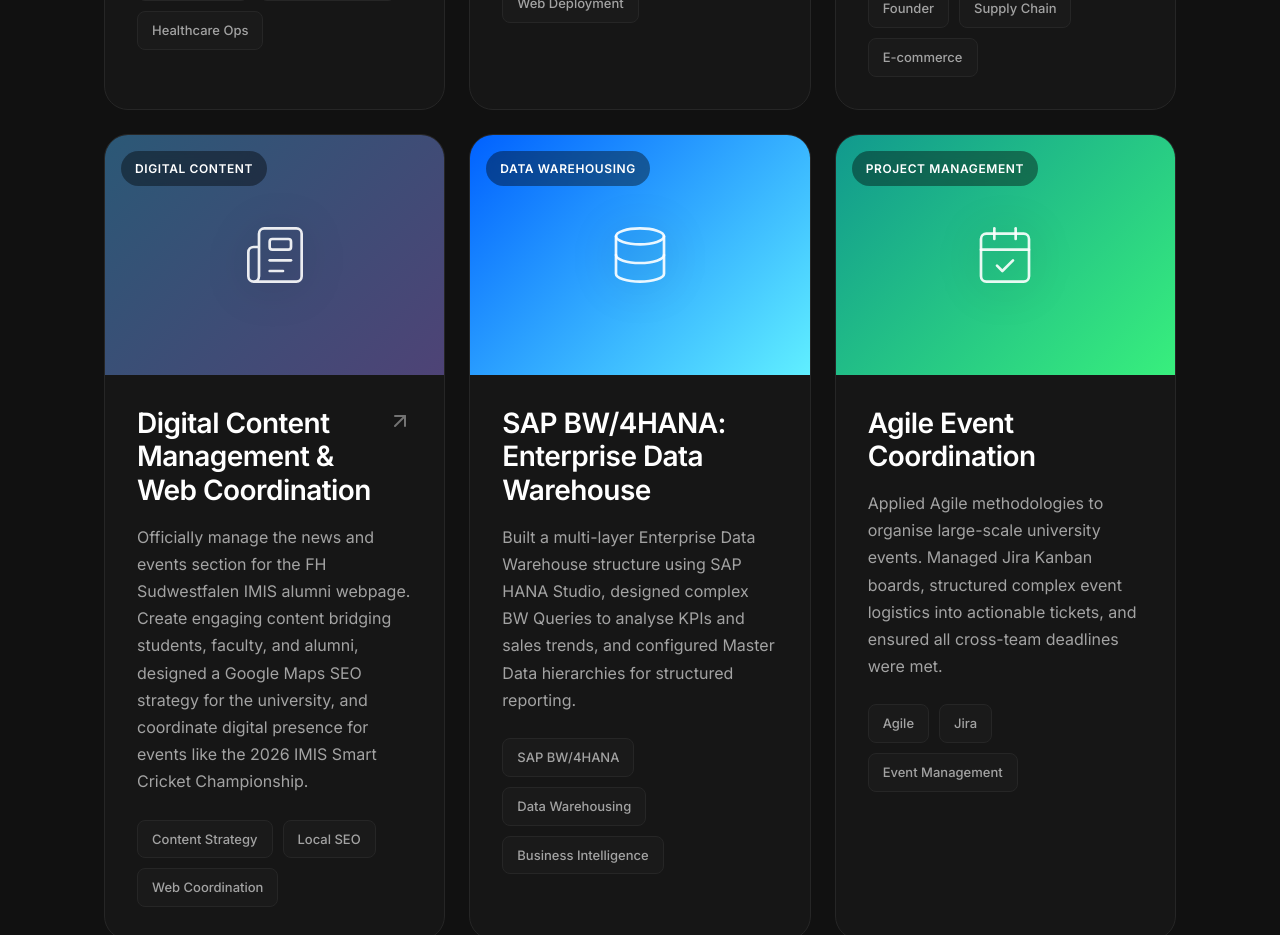
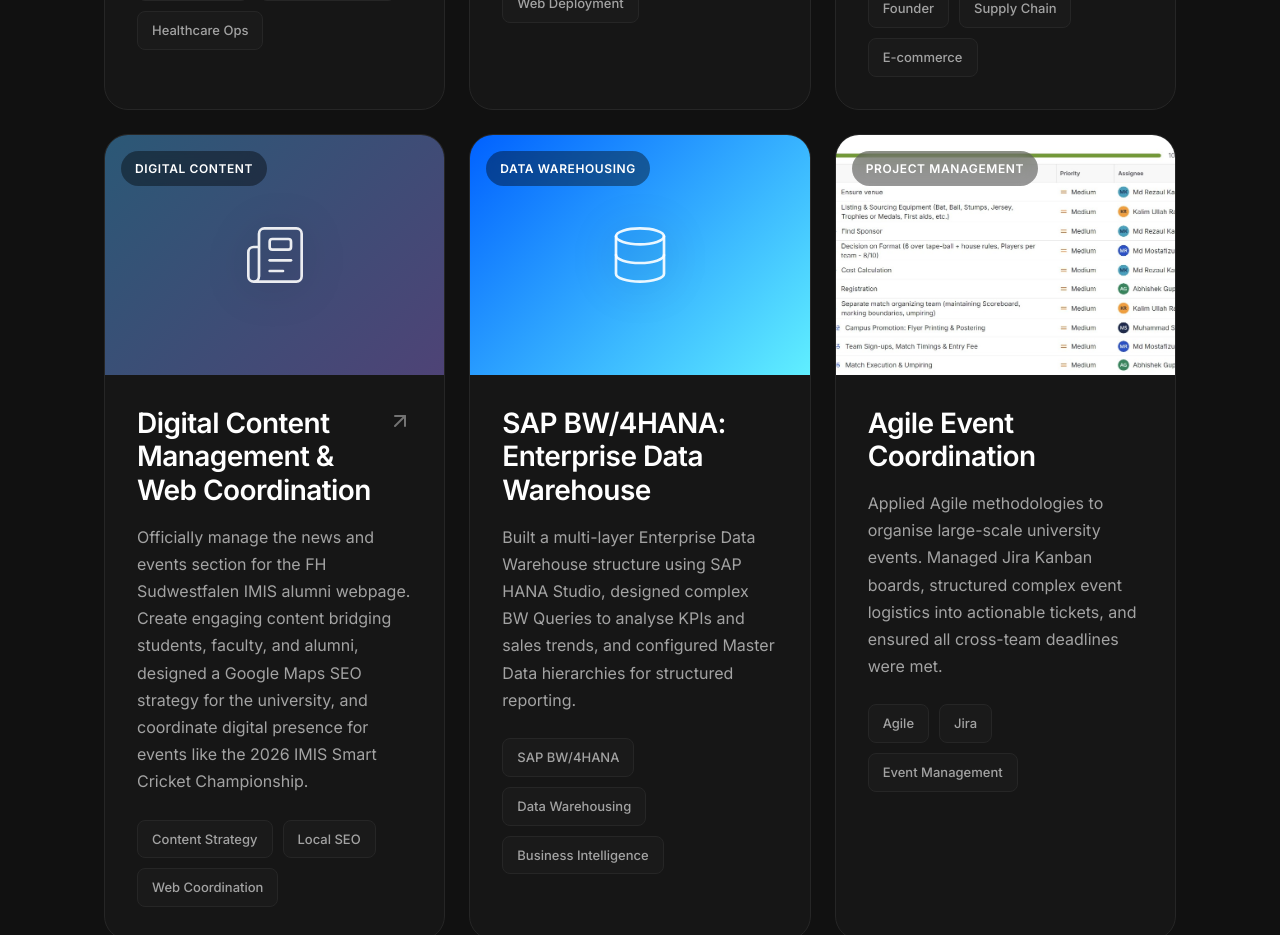
Before and after one commit to myselfrezaul7/portfolio, a Next.js app: page / in a window 1280 px wide. Shown: the part 2600-3535 px from the top of the page. Built offline with nearby package versions, Linux system fonts and the light colour scheme.

Commit message:
feat: add Jira subtasks screenshot as Agile Event thumbnail

```diff
--- a/src/components/Projects.tsx
+++ b/src/components/Projects.tsx
@@ -76,7 +76,7 @@
         icon: CalendarCheck,
         link: null,
         tags: ['Agile', 'Jira', 'Event Management'],
-        image: null,
+        image: '/images/projects/agile-event.jpg',
         blur: null,
     },
     {
```
Also changed, not shown: public/images/projects/agile-event.jpg (added).
